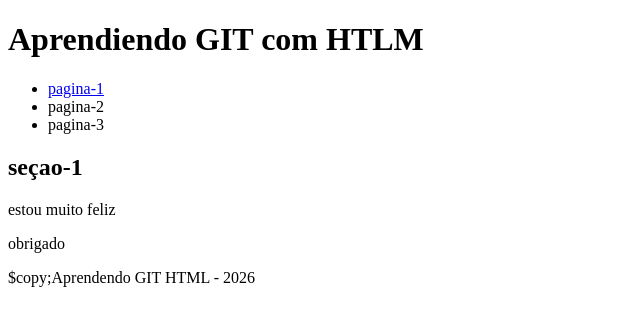
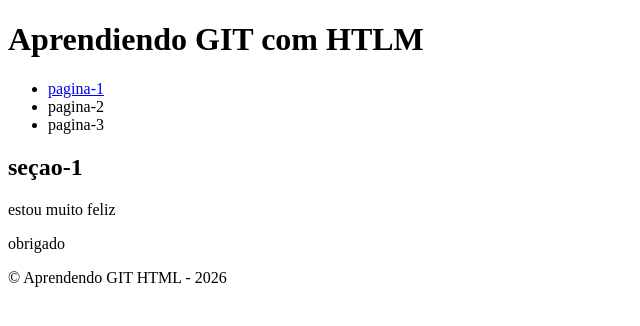
Before and after one commit to velascoguzmanvictorhugo-ui/exemplo-repo-front-1tdspy-2026, a plain HTML site: page index.html in a window 1280 px wide. Shown: the full height of the page, 0-640 px from the left. Drawn offline with Linux system fonts and the light colour scheme.

```diff
--- a/index.html
+++ b/index.html
@@ -28,7 +28,7 @@
 
 		</main>
   		<footer>
-		   <p>$copy;Aprendendo GIT HTML - 2026</p>
+		   <p>&copy; Aprendendo GIT HTML - 2026</p>
 		<footer>
 
 
```
Also changed, not shown: pagina1.html (+1 -1 lines).
